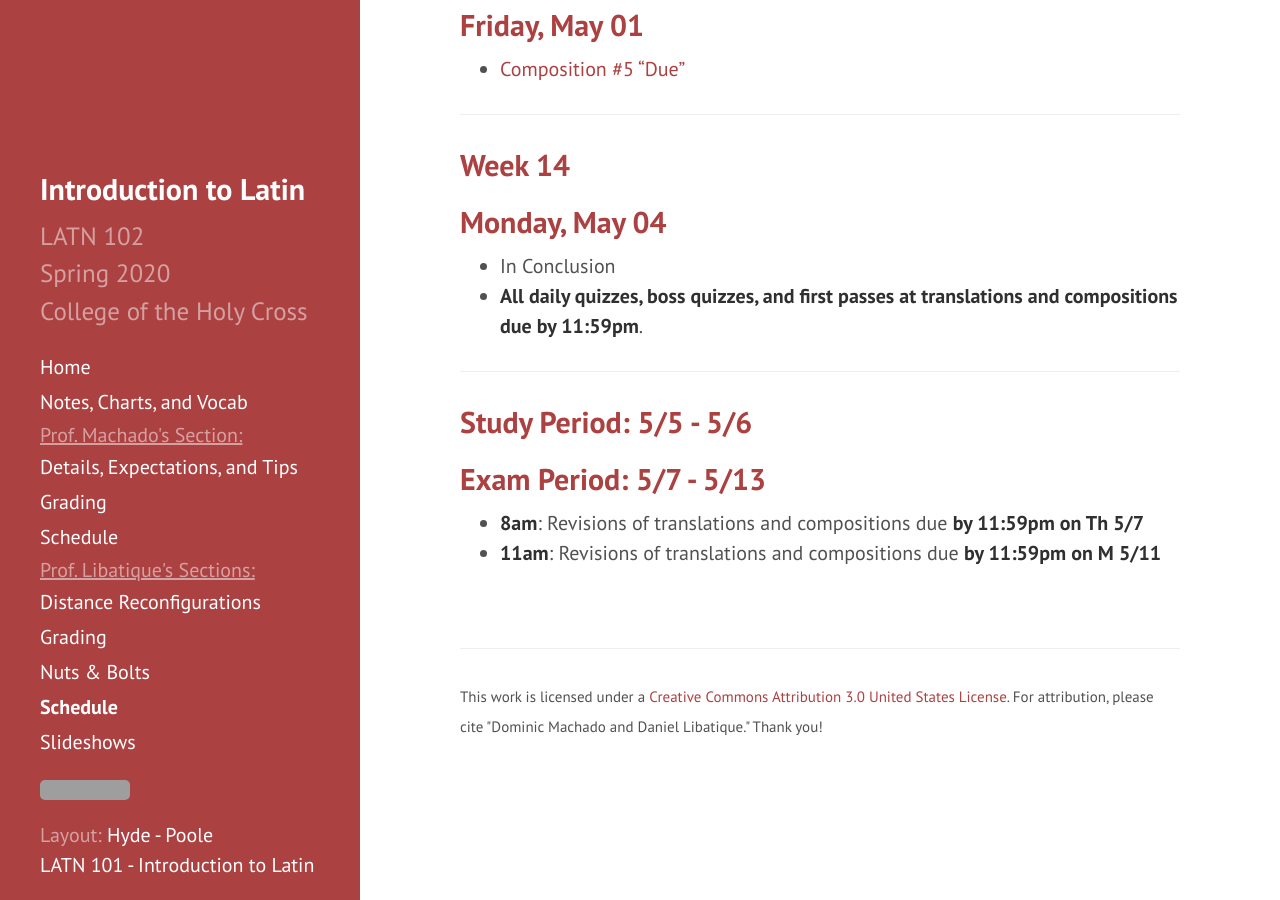
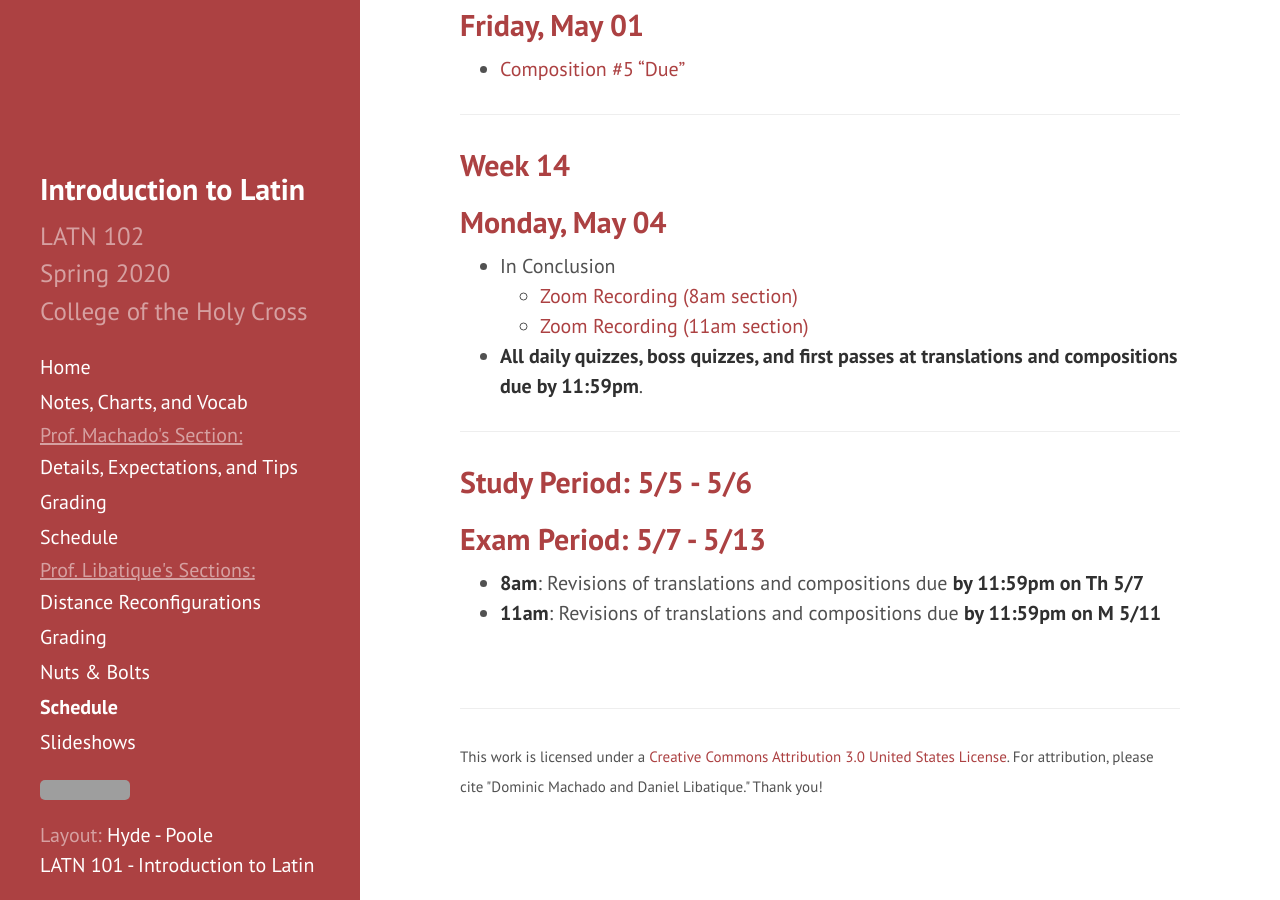
Before and after one commit to DLibatique/LATN102-S20, a Jekyll site: the page built from _pages/schedule-DL.md, in a window 1280 px wide and 900 px high, scrolled down 6878 px. Built offline with Jekyll 4.4.1, drawn with Linux system fonts in a browser that asks for light colours; grey boxes are pictures that could not be loaded.

Commit message:
added links to recordings of last class

```diff
--- a/_pages/schedule-DL.md
+++ b/_pages/schedule-DL.md
@@ -238,6 +238,8 @@ Course Reconfiguration Week. See the [distance reconfiguration page](distance-DL
 
 ## Monday, May 04
 - In Conclusion
+  - [Zoom Recording (8am section)](https://drive.google.com/file/d/12b62-oPlPzkt4lNEsVHPhley2lRQOXFf/view?usp=sharing)
+  - [Zoom Recording (11am section)](https://drive.google.com/file/d/12cNibJSlZHTknv2EvV7Ot23aQhykgVkd/view?usp=sharing)
 - **All daily quizzes, boss quizzes, and first passes at translations and compositions due by 11:59pm**.
 
 ***
```
